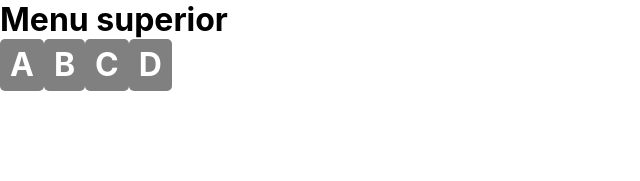
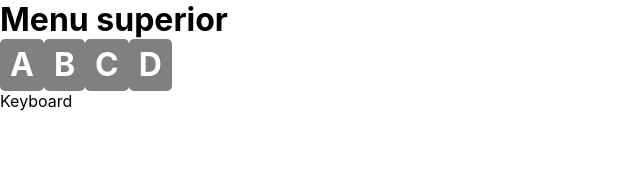
Before and after one commit to Marofelipe/Wordle-copy, a React (Create React App) app: page / in a window 1280 px wide. Shown: the top 181 px of the page, without its empty margins (0-640 px from the left). Built offline with nearby package versions, Linux system fonts and the light colour scheme.

Commit message:
Keyboard e correção index Game

```diff
--- a/src/App.js
+++ b/src/App.js
@@ -1,5 +1,5 @@
 import './App.css';
-import GameDashboard from './screens/Game/indes';
+import GameDashboard from './screens/Game';
 
 function App() {
   return (
--- /dev/null
+++ b/src/components/Keyboard/index.js
@@ -0,0 +1,10 @@
+import React from "react";
+
+export default function Keyboard(props)
+{
+    return(
+        <div>
+            Keyboard
+        </div>
+    )
+}
--- a/src/screens/Game/indes.js
+++ b/src/screens/Game/index.js
@@ -1,6 +1,7 @@
 import React from "react";
 import TopMenuElement from "../../components/TopMenu";
 import WordTile from "../../components/WordTile";
+import Keyboard from "../../components/Keyboard";
 
 
 export default function GameDashboard() {
@@ -13,6 +14,7 @@ export default function GameDashboard() {
       <WordTile state="" label={Alfabeto[1]} />
       <WordTile state="" label={Alfabeto[2]} />
       <WordTile state="" label={Alfabeto[3]} />
+      <Keyboard/>
     </body>
   );
 };
```
